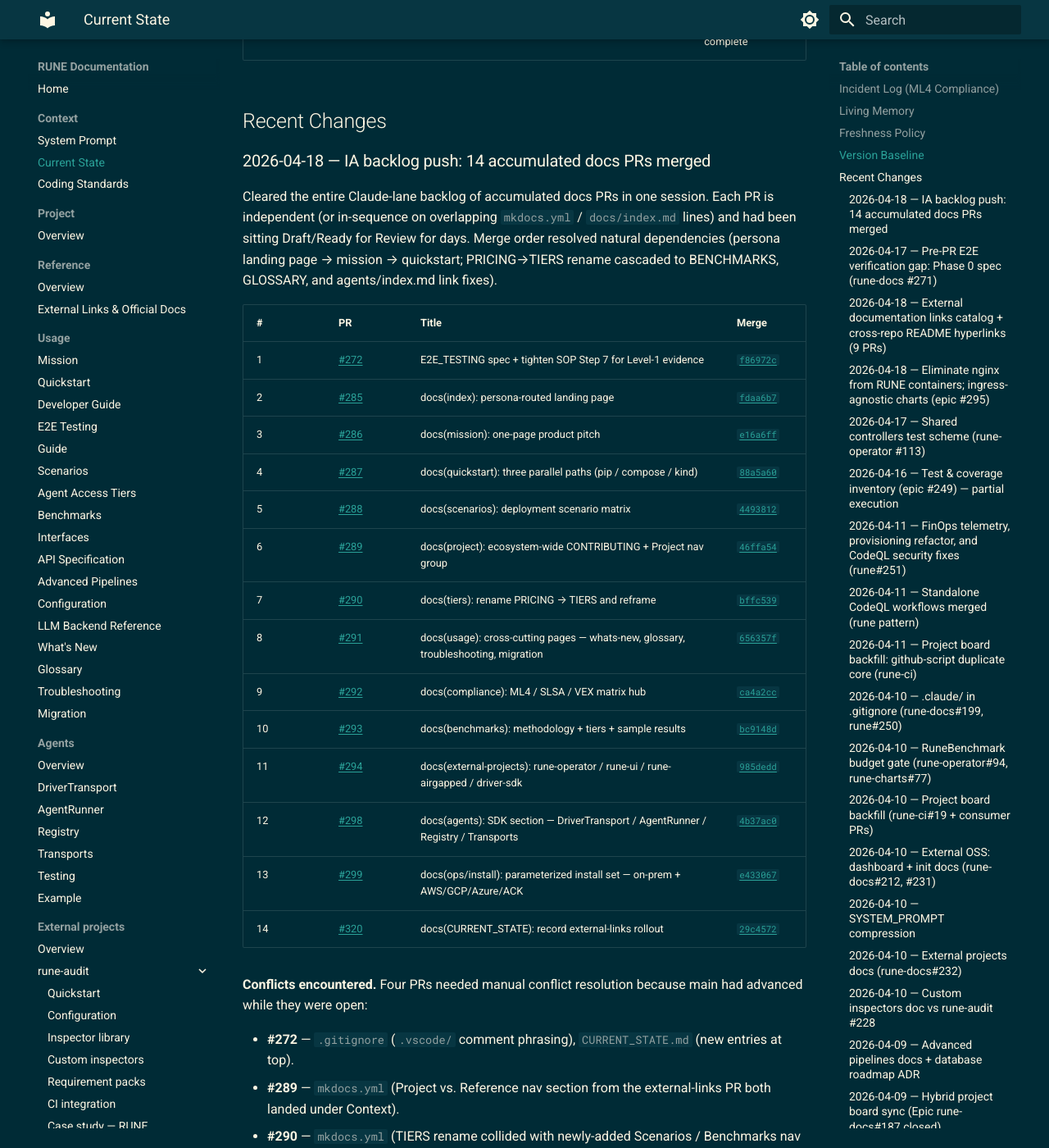
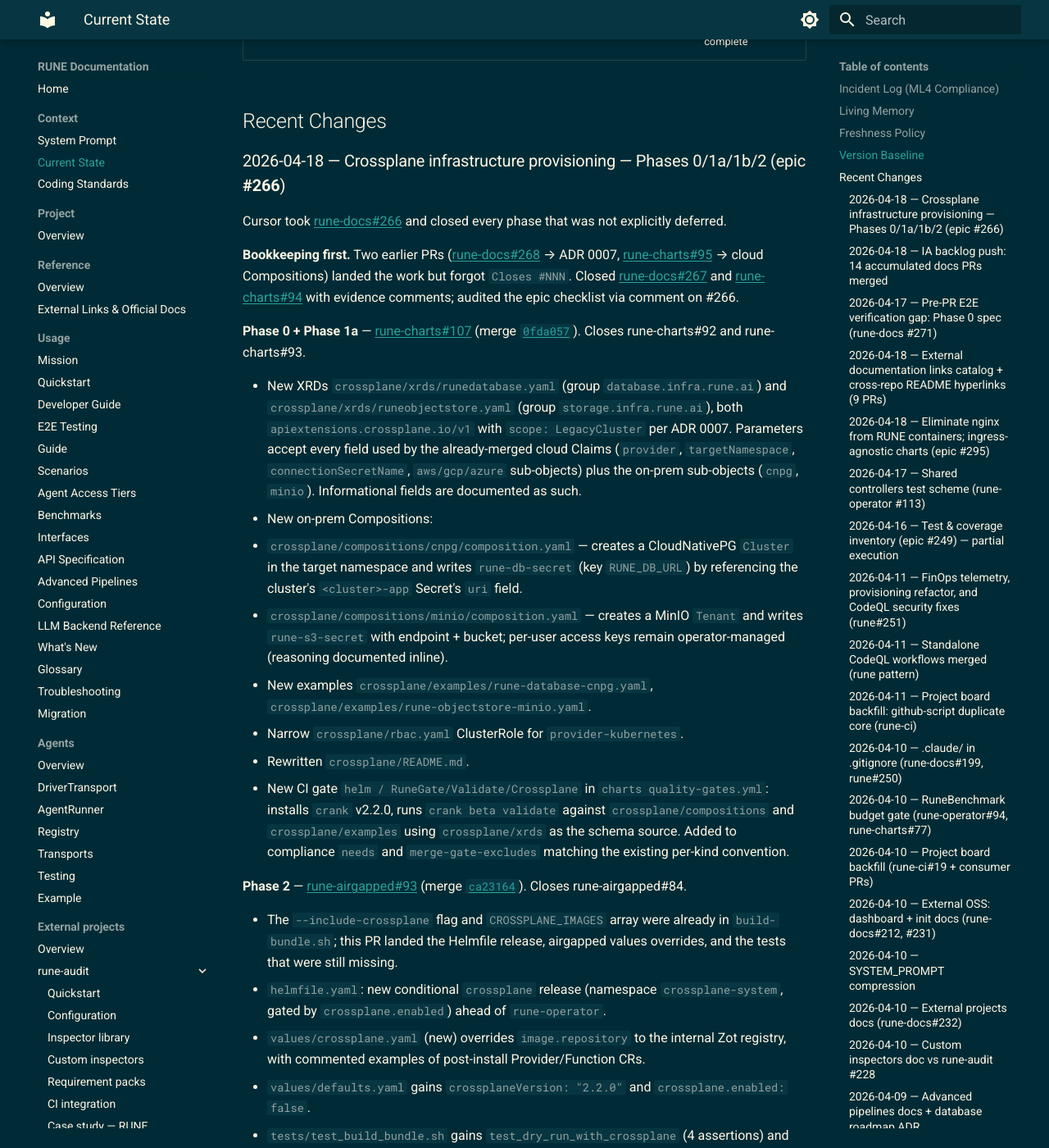
Before and after one commit to lpasquali/rune-docs, an MkDocs documentation site: the page built from docs/context/CURRENT_STATE.md, in a window 1280 px wide and 1400 px high, scrolled down 1235 px. Shown: the whole window at 82% size. Built offline with MkDocs 1.6.1 and Material for MkDocs 9.7.7, drawn with Linux system fonts in a browser that asks for light colours; the version menu is left out; some of the changed text lies outside the part shown.

Commit message:
docs(CURRENT_STATE): record epic #266 Phase 0/1a/1b/2 closure (Crossplane provisioning) (#323)
* docs(CURRENT_STATE): record epic #266 Phase 0/1a/1b/2 closure (Crossplane)

Atomic Persistence for the Crossplane infrastructure-provisioning work
just landed under rune-docs#266. Covers:
- Bookkeeping close of rune-docs#267 (ADR 0007) and rune-charts#94 (cloud Compositions)
- Phase 0 + 1a via rune-charts#107 (0fda057): XRDs, CNPG + MinIO compositions, examples, RBAC, README, CI `crank beta validate` job
- Phase 2 via rune-airgapped#93 (ca23164): helmfile release, airgapped values overrides, build-bundle tests

Phase 3 (rune-operator#107) remains deferred per the epic.

Closes #322
Epic: rune-docs#266

Made-with: Cursor

* chore: retrigger PR-Body-Compliance after body edit

Made-with: Cursor

---------

Co-authored-by: luca pasquali <lpasquali@users.noreply.github.com>

```diff
--- a/docs/context/CURRENT_STATE.md
+++ b/docs/context/CURRENT_STATE.md
@@ -14,7 +14,7 @@ RUNE is currently in active pre-alpha development for its core LLM backends, age
 
 This file must be updated whenever system state evolves (per CODING_STANDARDS.md "Atomic Persistence"). If information here conflicts with what you observe in the code or git history, trust what you observe now — then update this file to match reality.
 
-Last updated: **2026-04-18** (persist: IA backlog push — 14 accumulated claude_cli PRs merged; external-links catalog + cross-repo README sweep earlier same day).
+Last updated: **2026-04-18** (persist: epic **#266** — Crossplane provisioning Phases 0/1a/1b/2; IA backlog push + external-links sweep earlier same day).
 
 
 ## Version Baseline
@@ -31,6 +31,37 @@ Last updated: **2026-04-18** (persist: IA backlog push — 14 accumulated claude
 
 
 ## Recent Changes
+
+### 2026-04-18 — Crossplane infrastructure provisioning — Phases 0/1a/1b/2 (epic **#266**)
+
+Cursor took [rune-docs#266](https://github.com/lpasquali/rune-docs/issues/266) and closed every phase that was not explicitly deferred.
+
+**Bookkeeping first.** Two earlier PRs ([rune-docs#268](https://github.com/lpasquali/rune-docs/pull/268) → ADR 0007, [rune-charts#95](https://github.com/lpasquali/rune-charts/pull/95) → cloud Compositions) landed the work but forgot `Closes #NNN`. Closed [rune-docs#267](https://github.com/lpasquali/rune-docs/issues/267) and [rune-charts#94](https://github.com/lpasquali/rune-charts/issues/94) with evidence comments; audited the epic checklist via comment on #266.
+
+**Phase 0 + Phase 1a** — [rune-charts#107](https://github.com/lpasquali/rune-charts/pull/107) (merge [`0fda057`](https://github.com/lpasquali/rune-charts/commit/0fda057)). Closes rune-charts#92 and rune-charts#93.
+
+- New XRDs `crossplane/xrds/runedatabase.yaml` (group `database.infra.rune.ai`) and `crossplane/xrds/runeobjectstore.yaml` (group `storage.infra.rune.ai`), both `apiextensions.crossplane.io/v1` with `scope: LegacyCluster` per ADR 0007. Parameters accept every field used by the already-merged cloud Claims (`provider`, `targetNamespace`, `connectionSecretName`, `aws/gcp/azure` sub-objects) plus the on-prem sub-objects (`cnpg`, `minio`). Informational fields are documented as such.
+- New on-prem Compositions:
+  - `crossplane/compositions/cnpg/composition.yaml` — creates a CloudNativePG `Cluster` in the target namespace and writes `rune-db-secret` (key `RUNE_DB_URL`) by referencing the cluster's `<cluster>-app` Secret's `uri` field.
+  - `crossplane/compositions/minio/composition.yaml` — creates a MinIO `Tenant` and writes `rune-s3-secret` with endpoint + bucket; per-user access keys remain operator-managed (reasoning documented inline).
+- New examples `crossplane/examples/rune-database-cnpg.yaml`, `crossplane/examples/rune-objectstore-minio.yaml`.
+- Narrow `crossplane/rbac.yaml` ClusterRole for `provider-kubernetes`.
+- Rewritten `crossplane/README.md`.
+- New CI gate `helm / RuneGate/Validate/Crossplane` in `charts quality-gates.yml`: installs `crank` v2.2.0, runs `crank beta validate` against `crossplane/compositions` and `crossplane/examples` using `crossplane/xrds` as the schema source. Added to compliance `needs` and `merge-gate-excludes` matching the existing per-kind convention.
+
+**Phase 2** — [rune-airgapped#93](https://github.com/lpasquali/rune-airgapped/pull/93) (merge [`ca23164`](https://github.com/lpasquali/rune-airgapped/commit/ca23164)). Closes rune-airgapped#84.
+
+- The `--include-crossplane` flag and `CROSSPLANE_IMAGES` array were already in `build-bundle.sh`; this PR landed the Helmfile release, airgapped values overrides, and the tests that were still missing.
+- `helmfile.yaml`: new conditional `crossplane` release (namespace `crossplane-system`, gated by `crossplane.enabled`) ahead of `rune-operator`.
+- `values/crossplane.yaml` (new) overrides `image.repository` to the internal Zot registry, with commented examples of post-install Provider/Function CRs.
+- `values/defaults.yaml` gains `crossplaneVersion: "2.2.0"` and `crossplane.enabled: false`.
+- `tests/test_build_bundle.sh` gains `test_dry_run_with_crossplane` (4 assertions) and `test_dry_run_without_crossplane_default`. Total after: **26 passed, 0 failed** (was 21).
+
+**Out of scope / still deferred:** Phase 3 (`RuneBenchmark.spec.infrastructureRef` readiness gate, [rune-operator#107](https://github.com/lpasquali/rune-operator/issues/107)) remains marked as deferred in the epic and is untouched.
+
+**Evidence highlights.** `crank beta validate crossplane/xrds crossplane/compositions` → 8/8 compositions OK; `crank beta validate crossplane/xrds crossplane/examples` → 8/8 Claims OK (including the pre-existing AWS/GCP/Azure examples, after the XRDs were extended to accept their optional fields). `helm lint charts/rune` → pass. Airgapped bundle dry-run lists all 4 Crossplane images under `--include-crossplane` and **none** under the default bundle.
+
+---
 
 ### 2026-04-18 — IA backlog push: 14 accumulated docs PRs merged
 
```
